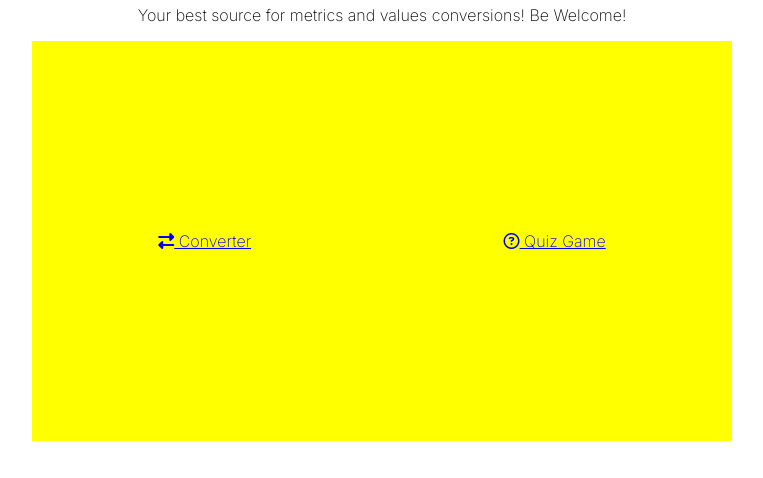
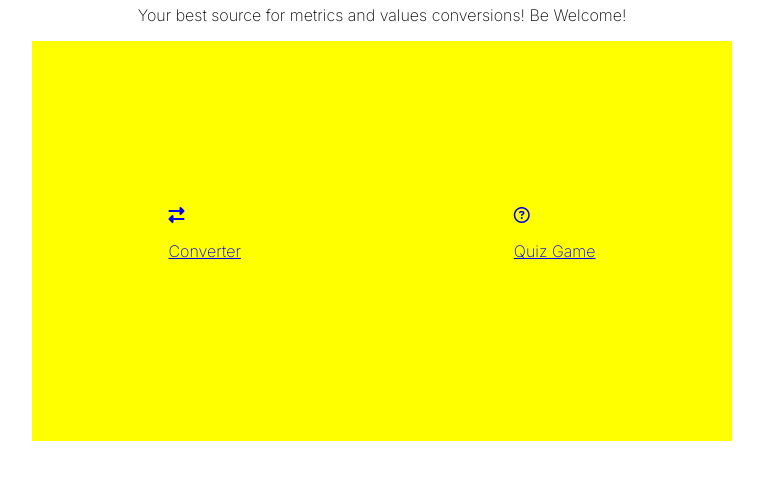
Before and after one commit to guisgrande/second-project-ci, a plain HTML site: page index.html in a window 1280 px wide. Shown: the part 152-630 px from the top of the page, without its empty margins (258-1021 px from the left). Drawn offline with Linux system fonts and the light colour scheme.

Commit message:
Edit text element at selection section

```diff
--- a/index.html
+++ b/index.html
@@ -27,8 +27,8 @@
 
     <section id="selection">
         <div id="selection-container">
-            <div class="selection-options"><a href="converter.html"><i class="fas fa-exchange-alt"></i> Converter</a></div>
-            <div class="selection-options"><a href="quiz-game.html"><i class="far fa-question-circle"></i> Quiz Game</a></div>
+            <div class="selection-options"><a href="converter.html"><i class="fas fa-exchange-alt"></i> <p>Converter</p></a></div>
+            <div class="selection-options"><a href="quiz-game.html"><i class="far fa-question-circle"></i> <p>Quiz Game</p></a></div>
         </div>
     </section>
 
```
